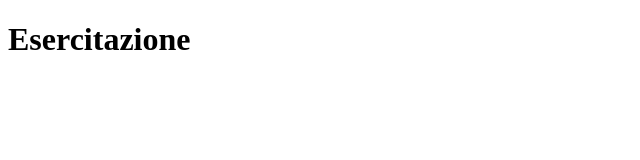
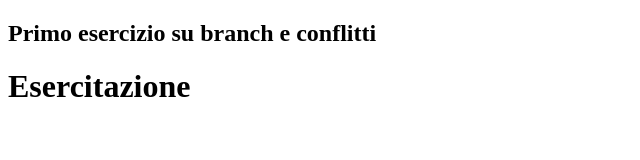
Before and after one commit to giuseppecasaburi/esercitazione-git, a plain HTML site: page index.html in a window 1280 px wide. Shown: the whole page, without its empty margins (0-640 px from the left). Drawn offline with Linux system fonts and the light colour scheme.

Commit message:
add header with h1

```diff
--- a/index.html
+++ b/index.html
@@ -6,6 +6,10 @@
     <title>Document</title>
 </head>
 <body>
+    <header>
+        <h2>Primo esercizio su branch e conflitti</h2>
+    </header>
+
     <h1>Esercitazione</h1>
 </body>
 </html>
```
